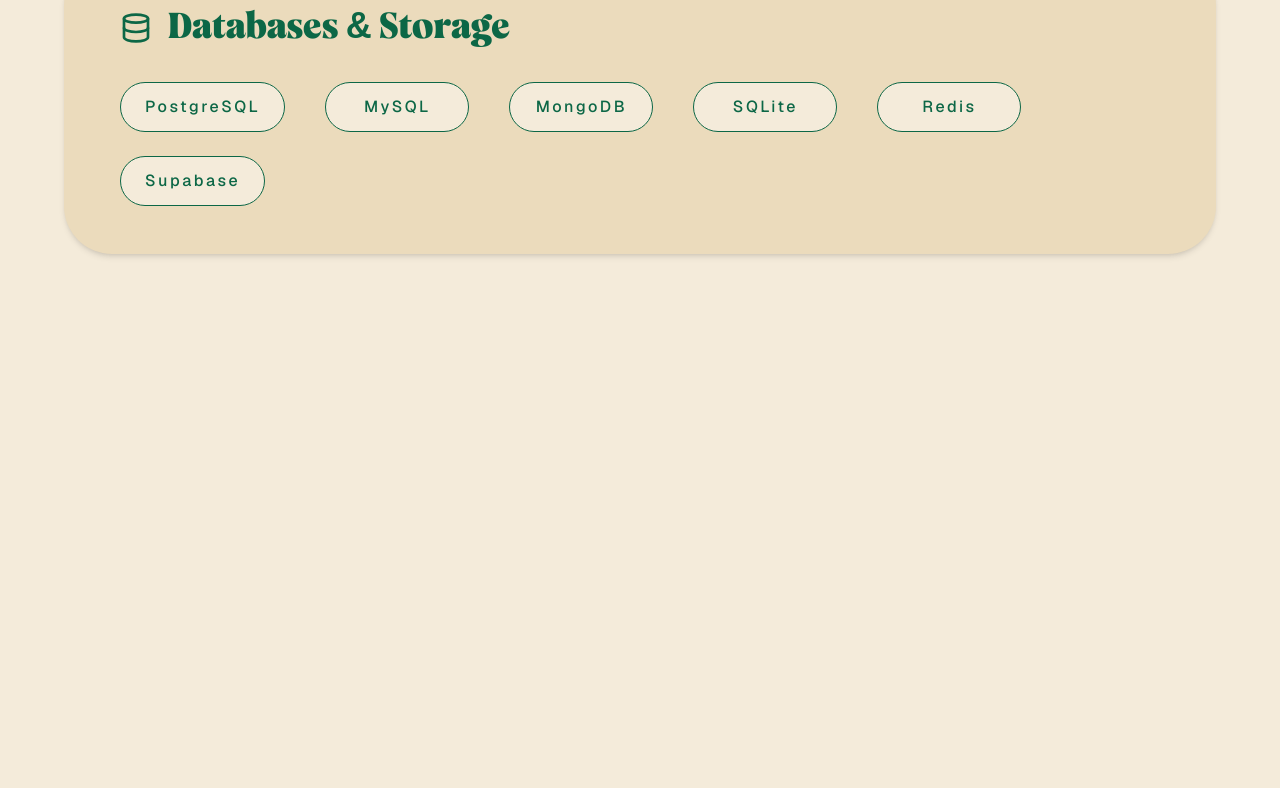
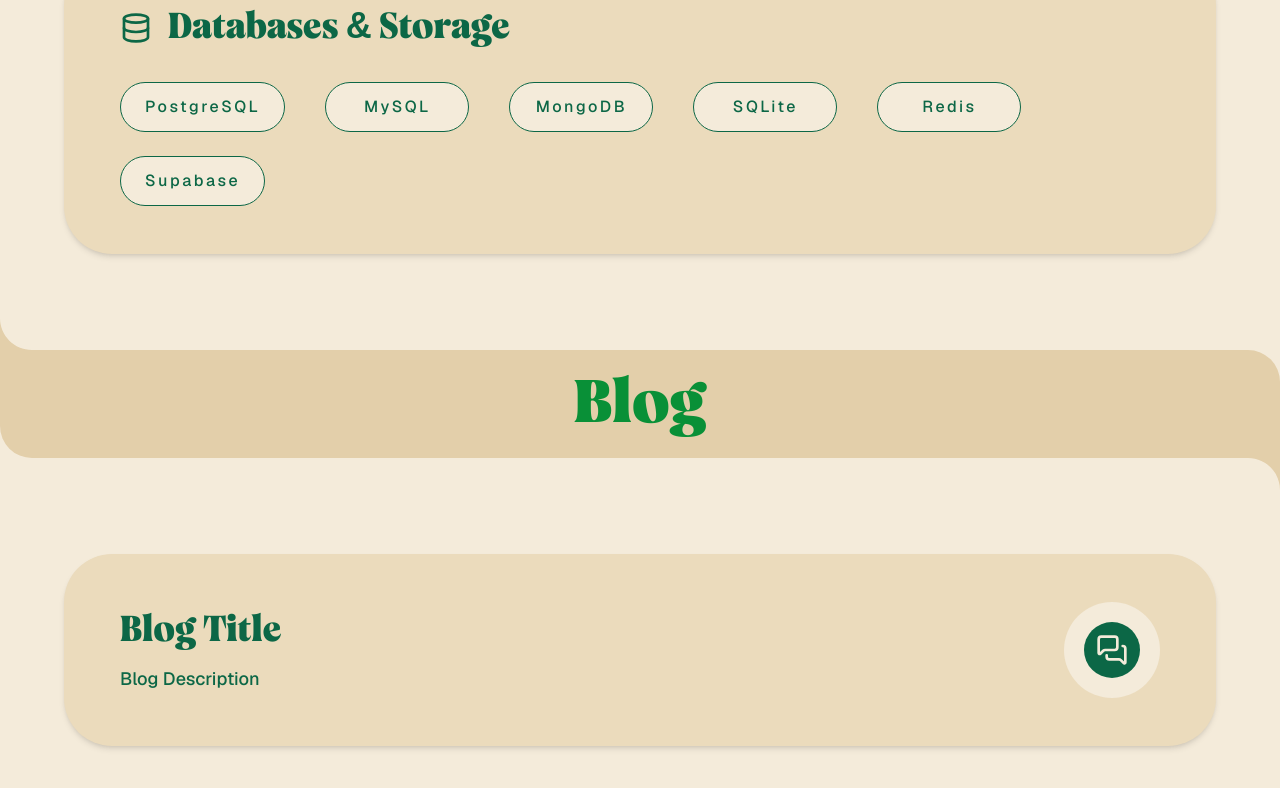
Before and after one commit to rioredwards/portfolio, a Next.js app: page / in a window 1280 px wide. Shown: the part 4091-4879 px from the top of the page. Before the commit the page ends 4409 px from the top, so only its background shows below. Built offline with nearby package versions, Linux system fonts and the light colour scheme.

Commit message:
feat: add Blog component

```diff
--- a/app/page.tsx
+++ b/app/page.tsx
@@ -1,9 +1,10 @@
+import { Blog } from "@/components/blog";
 import { Hero } from "@/components/hero";
 import { Navbar } from "@/components/navbar";
 import { Project } from "@/components/project";
 import { Sidebar } from "@/components/sidebar";
 import { SkillSection } from "@/components/skill-section";
-import { Code2, Database, LibraryBig } from "lucide-react";
+import { Code2, Database, LibraryBig, MessagesSquare } from "lucide-react";
 import { SectionBreak } from "../components/section-break";
 
 export default function Home() {
@@ -90,6 +91,14 @@
         icon={<Database className="h-8 w-8" aria-hidden="true" />}
         skills={["PostgreSQL", "MySQL", "MongoDB", "SQLite", "Redis", "Supabase"]}
       />
+      <SectionBreak orientation="right" height="tall">
+        Blog
+      </SectionBreak>
+      <Blog
+        title="Blog Title"
+        description="Blog Description"
+        icon={<MessagesSquare className="h-8 w-8" aria-hidden="true" />}
+      />
     </div>
   );
 }
--- /dev/null
+++ b/components/blog.tsx
@@ -0,0 +1,32 @@
+import type { ReactNode } from "react";
+
+interface BlogProps {
+  title: string;
+  description: string;
+  icon: ReactNode;
+}
+
+export function Blog({ title, description, icon }: BlogProps) {
+  return (
+    <section className="px-4 py-16">
+      <div className="mx-auto flex max-w-6xl items-center justify-between gap-8 rounded-[3rem] bg-(--color-bg-secondary) px-8 py-10 shadow-md lg:px-14 lg:py-12">
+        {/* Text content */}
+        <div>
+          <h2
+            className="mb-3 text-3xl font-bold leading-tight text-(--color-text-secondary) sm:text-4xl"
+            style={{ fontFamily: "var(--font-mazaeni-demo), serif" }}>
+            {title}
+          </h2>
+          <p className="text-lg font-medium text-(--color-text-secondary)">{description}</p>
+        </div>
+
+        {/* Icon bubble */}
+        <div className="flex h-24 w-24 flex-shrink-0 items-center justify-center rounded-full bg-(--color-bg-primary)">
+          <div className="flex h-14 w-14 items-center justify-center rounded-full bg-(--color-text-secondary)">
+            <div className="text-(--color-bg-primary)">{icon}</div>
+          </div>
+        </div>
+      </div>
+    </section>
+  );
+}
```
